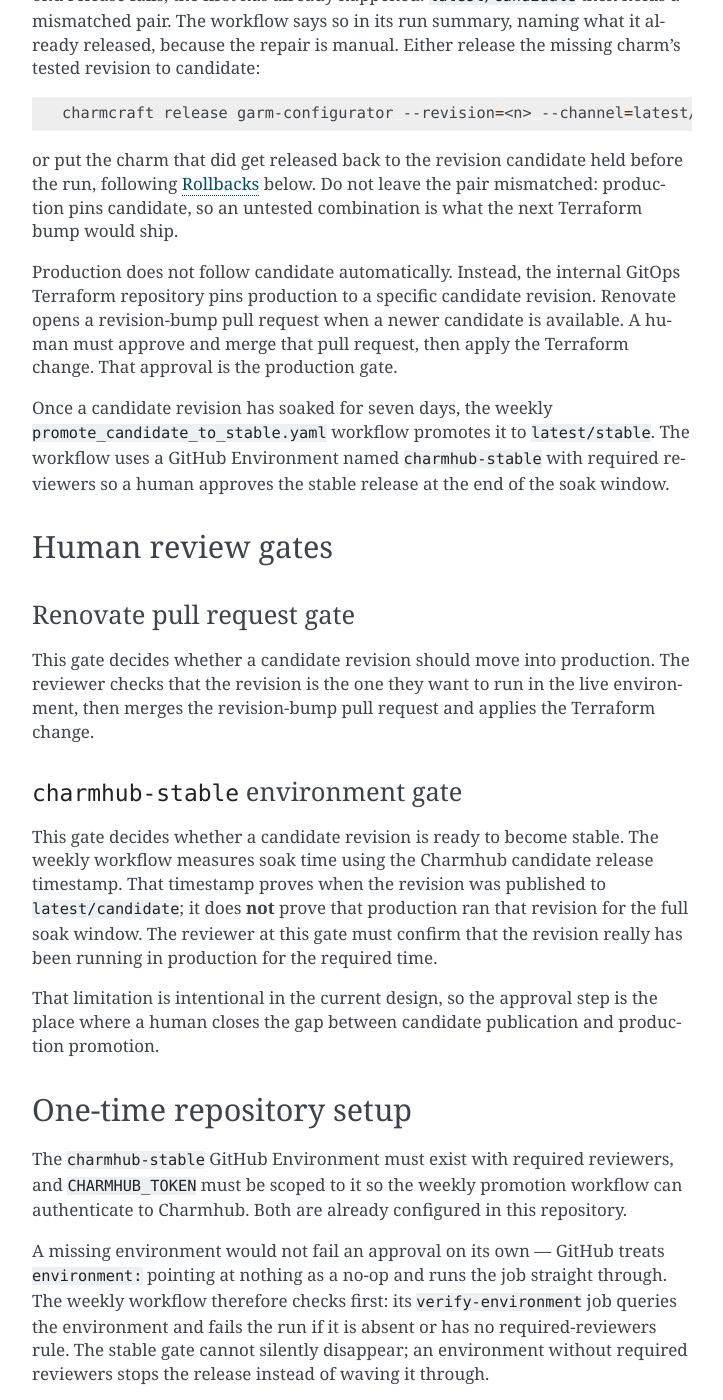
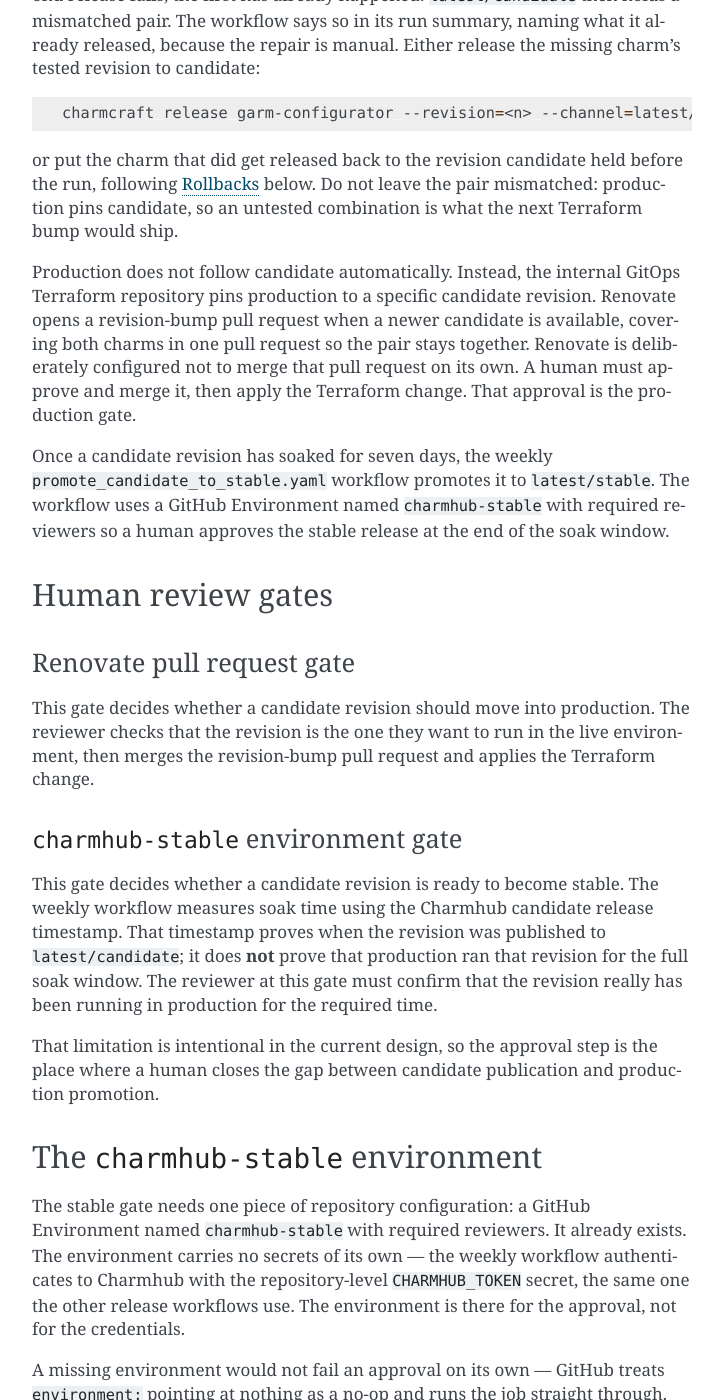
Before and after one commit to canonical/github-runner-operators, a Sphinx documentation site: the page built from docs/explanation/charm-release-and-promotion.md, in a window 1280 px wide and 1400 px high, scrolled down 2062 px. Shown: the whole window, without its empty margins (388-1111 px from the left). Built offline with Sphinx 7.4.7, drawn with Linux system fonts in a browser that asks for light colours; comment, search, counter and statistics services are not loaded; some of the changed text lies outside the part shown.

Commit message:
docs: describe the actual charmhub-stable secret setup
The environment holds no secrets; the weekly workflow authenticates with
the repository-level CHARMHUB_TOKEN. The environment exists for the
approval alone. Also record that the production repin arrives as one
pull request covering both charms, which Renovate does not self-merge.

Co-authored-by: Copilot <223556219+Copilot@users.noreply.github.com>

```diff
--- a/docs/explanation/charm-release-and-promotion.md
+++ b/docs/explanation/charm-release-and-promotion.md
@@ -67,9 +67,11 @@ next Terraform bump would ship.
 
 Production does not follow candidate automatically. Instead, the internal
 GitOps Terraform repository pins production to a specific candidate revision.
-Renovate opens a revision-bump pull request when a newer candidate is available.
-A human must approve and merge that pull request, then apply the Terraform
-change. That approval is the production gate.
+Renovate opens a revision-bump pull request when a newer candidate is available,
+covering both charms in one pull request so the pair stays together. Renovate is
+deliberately configured not to merge that pull request on its own. A human must
+approve and merge it, then apply the Terraform change. That approval is the
+production gate.
 
 Once a candidate revision has soaked for seven days, the weekly
 `promote_candidate_to_stable.yaml` workflow promotes it to `latest/stable`.
@@ -98,11 +100,14 @@ That limitation is intentional in the current design, so the approval step is
 the place where a human closes the gap between candidate publication and
 production promotion.
 
-## One-time repository setup
+## The `charmhub-stable` environment
 
-The `charmhub-stable` GitHub Environment must exist with required reviewers,
-and `CHARMHUB_TOKEN` must be scoped to it so the weekly promotion workflow can
-authenticate to Charmhub. Both are already configured in this repository.
+The stable gate needs one piece of repository configuration: a GitHub
+Environment named `charmhub-stable` with required reviewers. It already exists.
+The environment carries no secrets of its own — the weekly workflow
+authenticates to Charmhub with the repository-level `CHARMHUB_TOKEN` secret, the
+same one the other release workflows use. The environment is there for the
+approval, not for the credentials.
 
 A missing environment would not fail an approval on its own — GitHub treats
 `environment:` pointing at nothing as a no-op and runs the job straight through.
```
